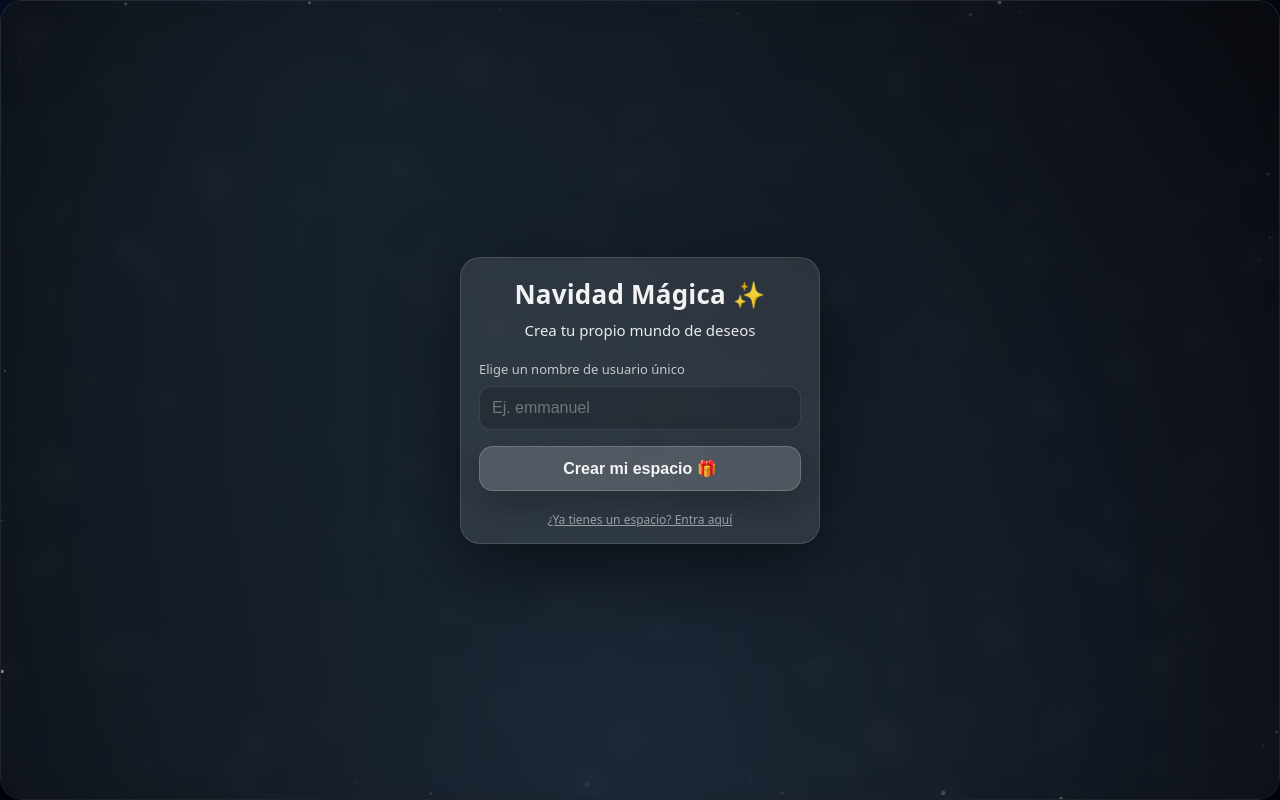
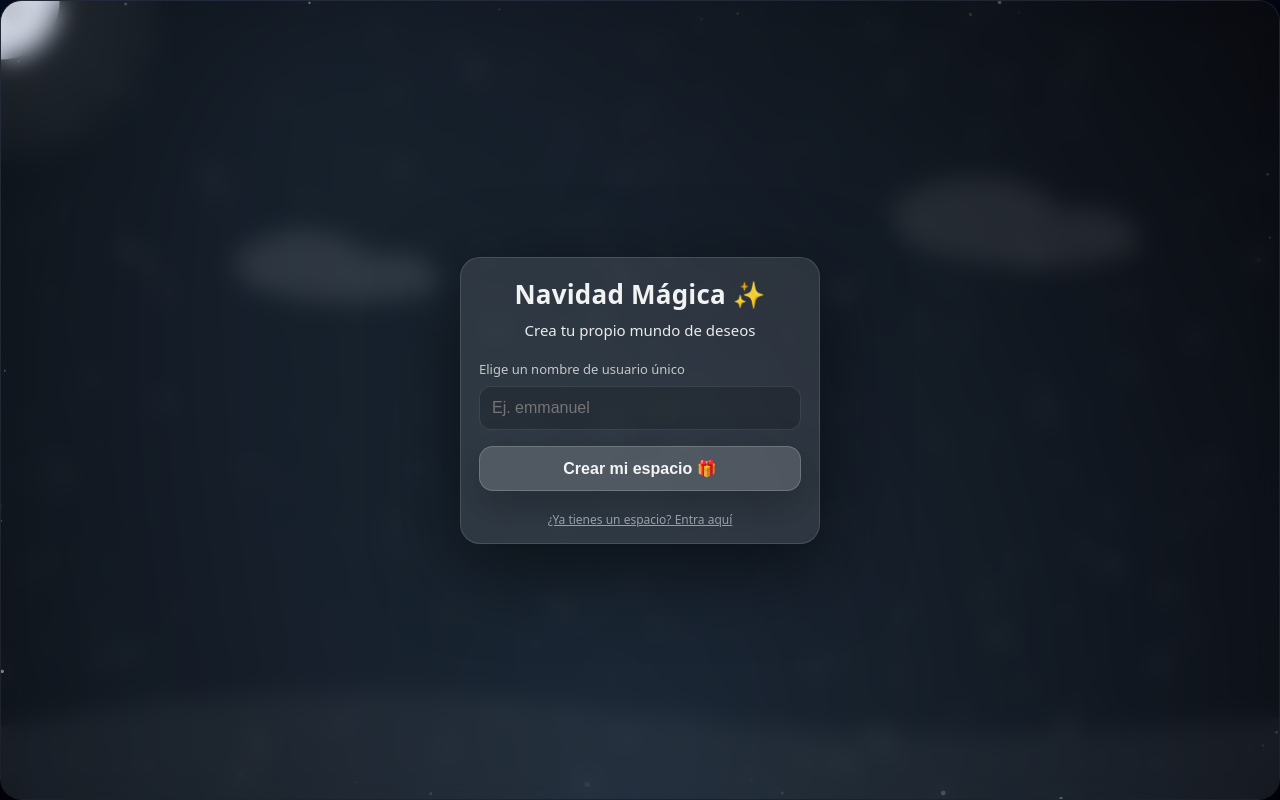
Before and after one commit to emmanuelquintana/christmas, a React (Vite) app: page / in a window 1280 px wide. Built offline with nearby package versions, Linux system fonts and the light colour scheme; no server answers.

Commit message:
feat: introduce core application styling and the Welcome/Authentication scene.

```diff
--- a/src/scene/WelcomeAuth.tsx
+++ b/src/scene/WelcomeAuth.tsx
@@ -1,5 +1,6 @@
 import { useState } from "react";
 import { supabase } from "../lib/supabaseClient";
+import SkyDecor from "./SkyDecor";
 import StarfieldCanvas from "./StarfieldCanvas";
 import SnowCanvas from "./SnowCanvas";
 import { usePrefersReducedMotion } from "../hooks/usePrefersReducedMotion";
@@ -62,6 +63,7 @@ export default function WelcomeAuth() {
             {/* Background Decor */}
             <div className="skyArea" style={{ position: "absolute", inset: 0, background: "radial-gradient(ellipse at bottom, #1b2735 0%, #090a0f 100%)" }}>
                 <StarfieldCanvas mode="night" reducedMotion={reduced} />
+                <SkyDecor reducedMotion={reduced} />
                 <SnowCanvas mode="night" reducedMotion={reduced} />
             </div>
 
--- a/src/styles.css
+++ b/src/styles.css
@@ -760,7 +760,7 @@ body {
         left: 12px;
         right: 12px;
         bottom: auto;
-        top: 500px;
+        top: 459px;
         /* Debajo del cielo */
         width: auto;
     }
```
